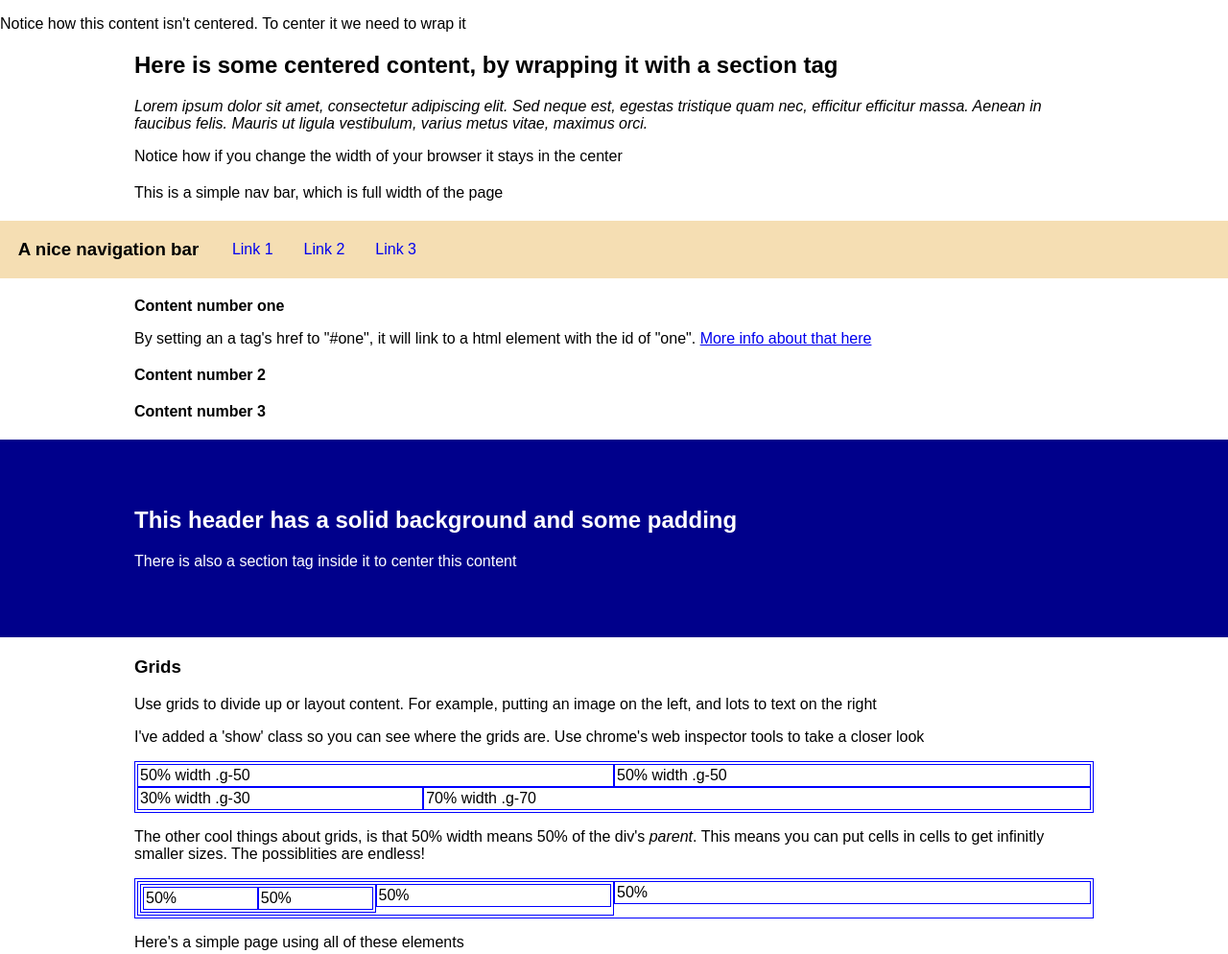
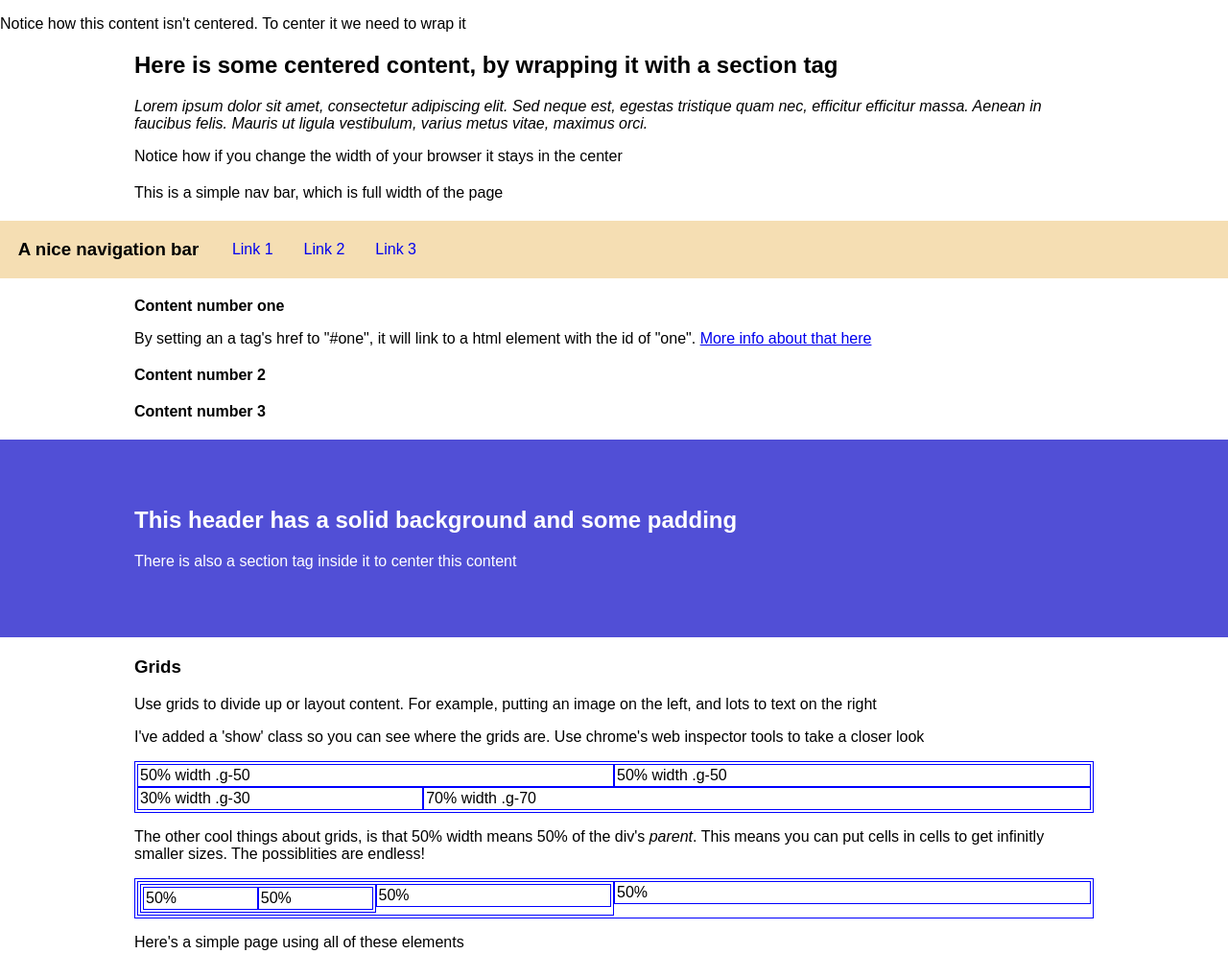
Before and after one commit to willridd-201/mddn201-Workshop, a plain HTML site: page index.html in a window 1280 px wide. Shown: the top 994 px of the page at 96% size. Drawn offline with Linux system fonts and the light colour scheme.

Commit message:
More colour changes

```diff
--- a/css/style.css
+++ b/css/style.css
@@ -18,7 +18,7 @@ section{
 }
 
 header{
-	background-color: darkBlue;
+	background-color: #514fd6;
 	color: white; /* more readable on an orange background */
 	padding-top: 50px;
 	padding-bottom: 50px;
```
